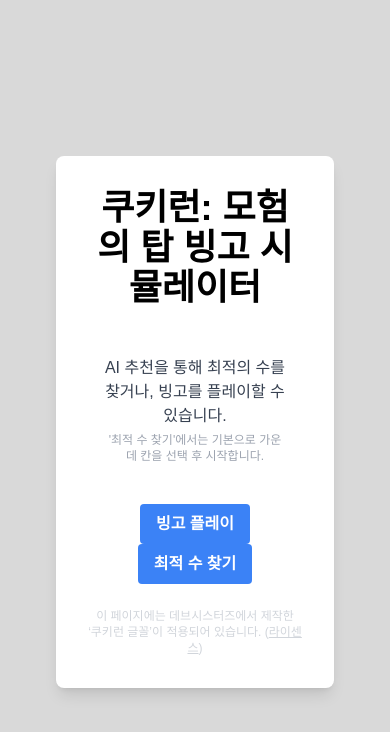
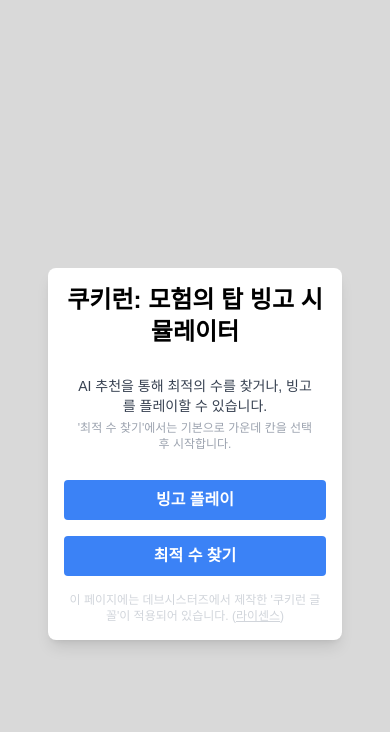
Before and after one commit to owl1753/CookieRunBingo, a Svelte app: page / in a window 390 px wide. Shown: the top 732 px of the page. Built offline with nearby package versions, Linux system fonts and the light colour scheme; a web font is replaced by a local one.

Commit message:
feat: 모바일 반응형 추가

```diff
--- a/src/app.css
+++ b/src/app.css
@@ -22,6 +22,7 @@
 
 #app {
   max-width: 1280px;
+  width: 100%;
   margin: 0 auto;
   padding: 2rem;
   text-align: center;
--- a/src/pages/Game.svelte
+++ b/src/pages/Game.svelte
@@ -100,7 +100,7 @@
 </script>
 
 
-<main>
+<main class="max-w-md m-auto">
     {#if loading}
         <div class="absolute inset-0 bg-gray-500 bg-opacity-50 flex items-center justify-center">
             <div class="bg-white p-4 rounded-lg">
@@ -113,11 +113,15 @@
         <p>빙고: {bingoCount}</p>
     </div>
 
-    <div class="grid grid-rows-5 grid-cols-5 gap-4">
+    <div class="grid grid-rows-5 grid-cols-5 gap-2 ">
         {#each Array.from({ length: 25 }, (_, i) => i) as i}
             <button
                     on:click={() => clickCell(i)}
-                    class={`${cells[i] ? 'bg-gray-500' : (i === result?.state ? 'bg-green-300' : 'bg-gray-200')} h-16 w-16 flex items-center justify-center rounded-lg`}
+                    class={`${
+                cells[i]
+                    ? 'bg-gray-500'
+                    : (i === result?.state ? 'bg-green-300' : 'bg-gray-200')
+            } aspect-square w-full flex items-center justify-center rounded-lg text-sm sm:text-base`}
             >
                 {i + 1}
             </button>
--- a/src/pages/Home.svelte
+++ b/src/pages/Home.svelte
@@ -2,17 +2,17 @@
     import {link} from "svelte-spa-router";
 </script>
 
-<main class="h-full bg-gradient-to-b to-white flex items-center justify-center p-6">
-    <div class="max-w-3xl w-full bg-white rounded-lg shadow-lg p-8 space-y-6">
-        <div class="text-center space-y-4 mb-8">
-            <h1 class="text-4xl font-bold mb-4">
+<main class="min-h-screen bg-gradient-to-b to-white flex items-center justify-center p-4 sm:p-6">
+    <div class="w-full max-w-3xl bg-white rounded-lg shadow-lg p-4 sm:p-8 space-y-4 sm:space-y-6 mx-auto">
+        <div class="text-center space-y-2 sm:space-y-4 mb-4 sm:mb-8">
+            <h1 class="text-2xl sm:text-4xl font-bold">
                 쿠키런: 모험의 탑 빙고 시뮬레이터
             </h1>
         </div>
 
-        <div class="space-y-6">
-            <div class="p-4 rounded-lg space-y-1">
-                <p class="text-gray-700">
+        <div class="space-y-4 sm:space-y-6">
+            <div class="p-3 sm:p-4 rounded-lg space-y-1">
+                <p class="text-sm sm:text-base text-gray-700">
                     AI 추천을 통해 최적의 수를 찾거나, 빙고를 플레이할 수 있습니다.
                 </p>
                 <p class="text-xs text-gray-400">
@@ -20,26 +20,23 @@
                 </p>
             </div>
 
-
-            <div class="text-center">
+            <div class="text-center space-y-2 sm:space-y-0 sm:space-x-2">
                 <button on:click={() => alert("준비 중입니다.")}
-                        class="transition bg-blue-500 active:bg-blue-900 hover:bg-blue-700 text-white font-bold py-2 px-4 rounded">
+                        class="w-full sm:w-auto transition bg-blue-500 active:bg-blue-900 hover:bg-blue-700 text-white font-bold py-2 px-4 rounded mb-2 sm:mb-0">
                     빙고 플레이
                 </button>
-                <a use:link href="/game">
-                    <button class="transition bg-blue-500 active:bg-blue-900  hover:bg-blue-700 text-white font-bold py-2 px-4 rounded">
+                <a use:link href="/game" class="inline-block w-full sm:w-auto">
+                    <button class="w-full sm:w-auto transition bg-blue-500 active:bg-blue-900 hover:bg-blue-700 text-white font-bold py-2 px-4 rounded">
                         최적 수 찾기
                     </button>
                 </a>
             </div>
 
-            <div class="text-xs text-gray-300">
-                <p>이 페이지에는 데브시스터즈에서 제작한 ‘쿠키런 글꼴’이 적용되어 있습니다.
+            <div class="text-xs text-gray-300 mt-4">
+                <p>이 페이지에는 데브시스터즈에서 제작한 '쿠키런 글꼴'이 적용되어 있습니다.
                     (<a class="text-gray-300 underline" href="https://www.cookierunfont.com/static/download/License_ko_en.pdf" target="_blank">라이센스</a>) <br>
                 </p>
             </div>
-
-
         </div>
     </div>
 </main>
```
